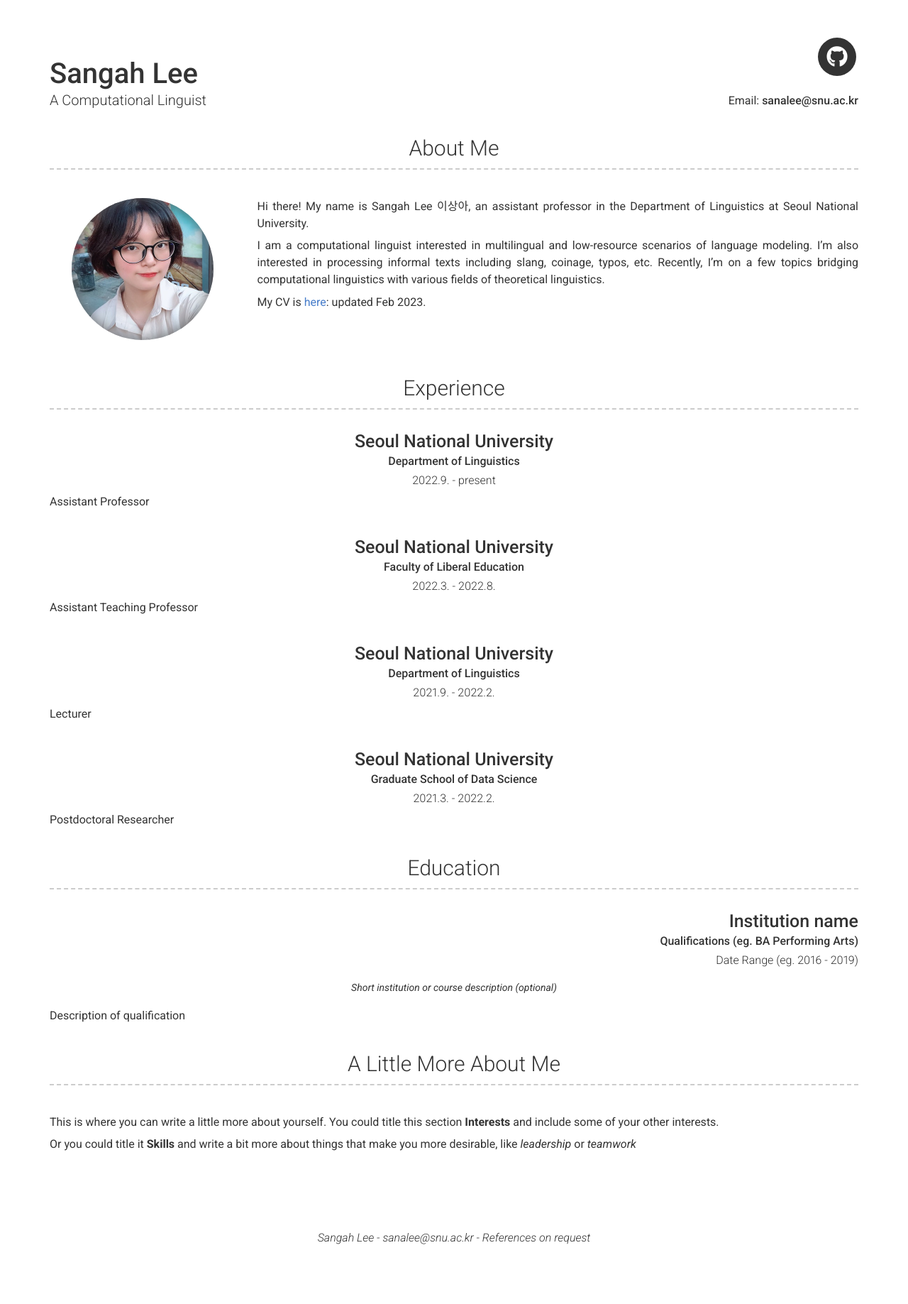
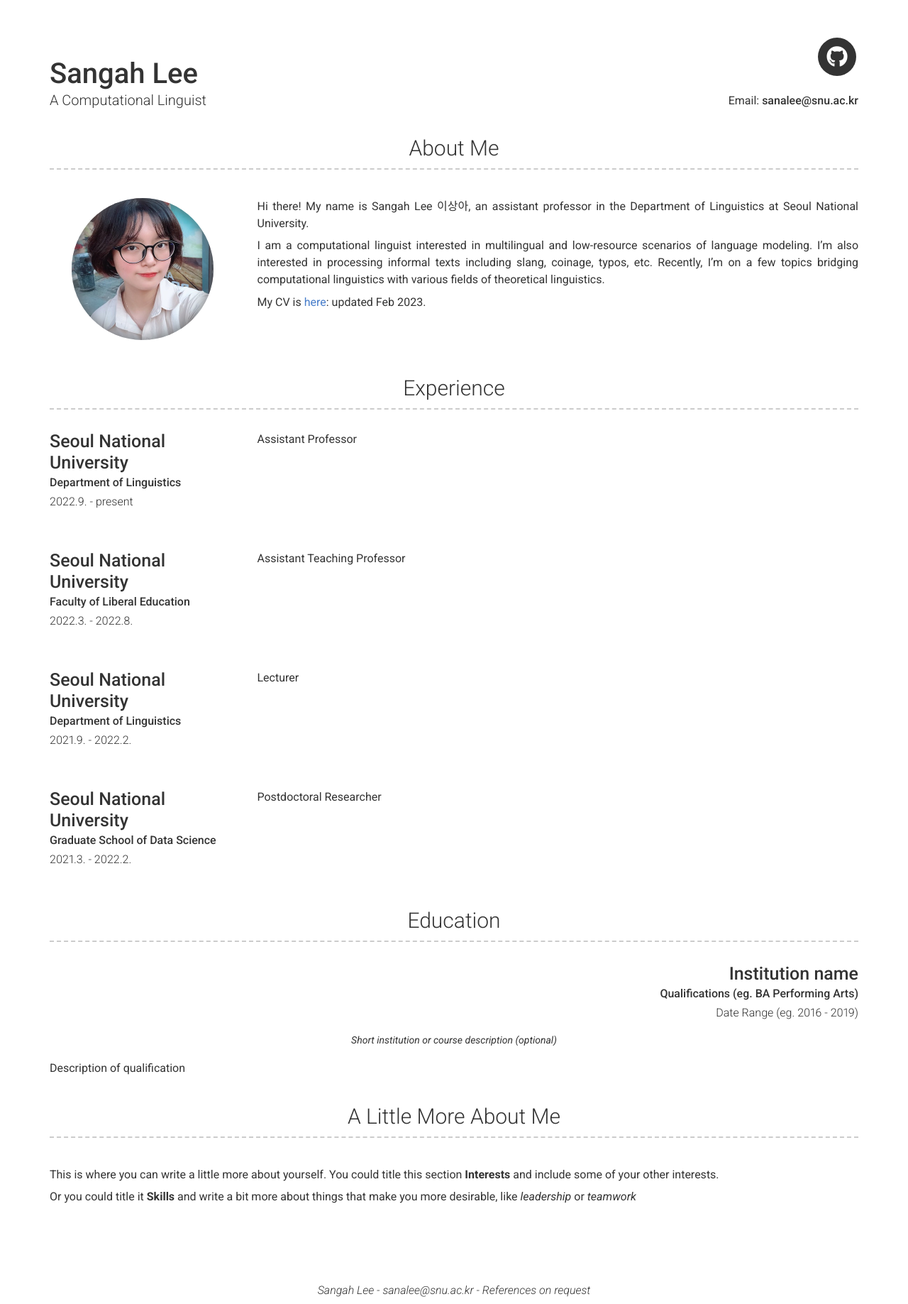
Before and after one commit to sanajlee/sanajlee.github.io, a Jekyll site: the page built from index.md, in a window 1280 px wide. Shown: the whole page at 71% size. Built offline with Jekyll 4.4.1, drawn with Linux system fonts in a browser that asks for light colours; nearby versions of some CDN libraries; before the commit the page ends 1763 px from its top, so only the background shows below that.

Commit message:
2023.03.13.

```diff
--- a/_config.yml
+++ b/_config.yml
@@ -63,25 +63,25 @@ content:
   - title: Experience
     layout: list
     content:
-      - layout: top-middle
+      - layout: left
         title: Seoul National University
         sub_title: Department of Linguistics
         caption: 2022.9. - present
         description: | # this will include new lines to allow paragraphs
           Assistant Professor
-      - layout: top-middle
+      - layout: left
         title: Seoul National University
         sub_title: Faculty of Liberal Education
         caption: 2022.3. - 2022.8.
         description: | # this will include new lines to allow paragraphs
           Assistant Teaching Professor
-      - layout: top-middle
+      - layout: left
         title: Seoul National University
         sub_title: Department of Linguistics
         caption: 2021.9. - 2022.2.
         description: | # this will include new lines to allow paragraphs
           Lecturer
-      - layout: top-middle
+      - layout: left
         title: Seoul National University
         sub_title: Graduate School of Data Science
         caption: 2021.3. - 2022.2.
```
